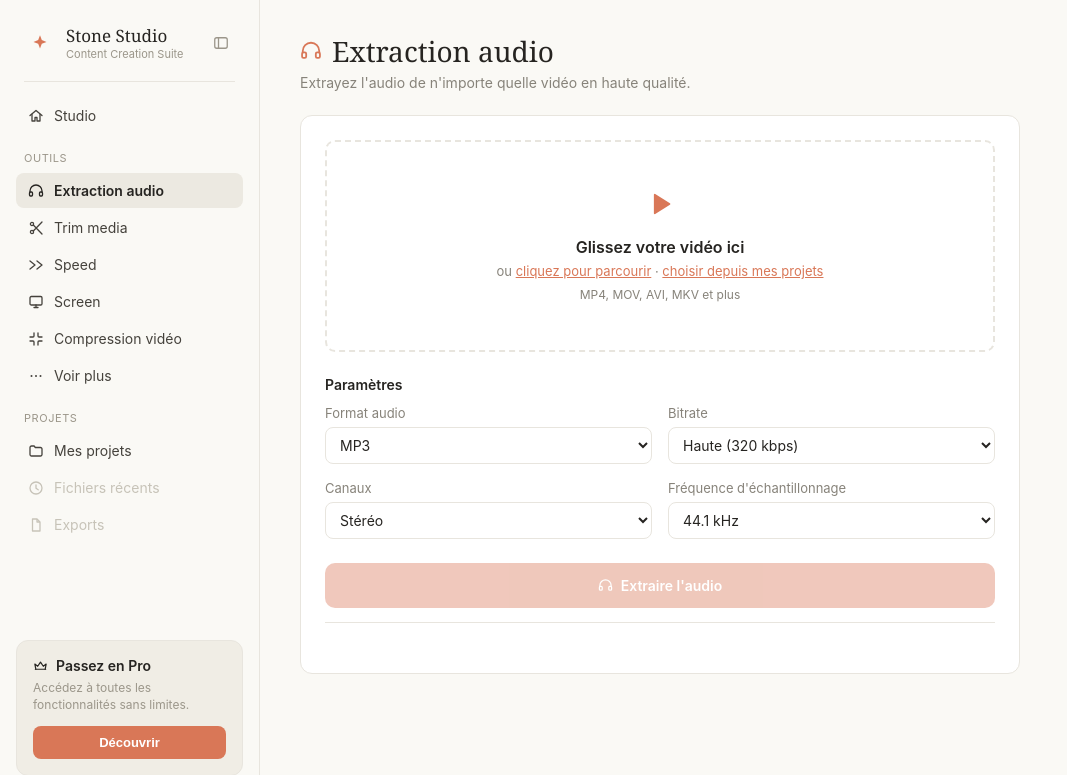
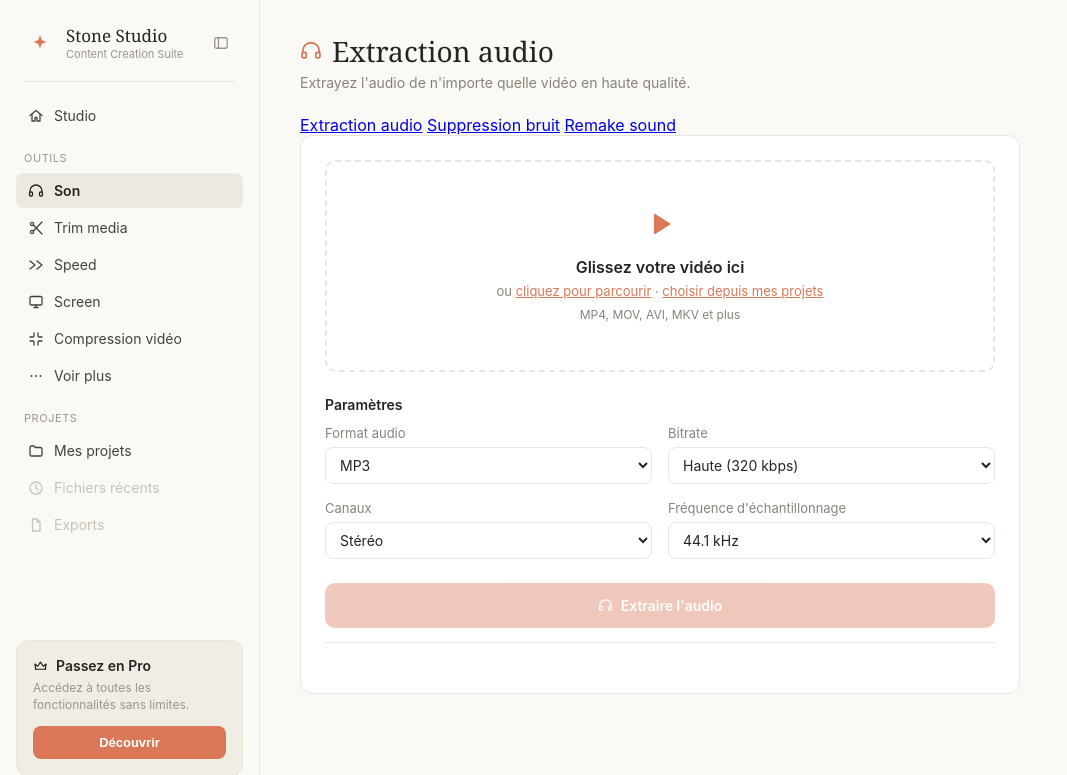
Before and after one commit to FabrichJean/Stone-Studio, a FastAPI app: page / in a window 1280 px wide. Shown: the top 775 px of the page, without its empty margins (0-1067 px from the left). Run offline with FastAPI, Linux system fonts and the light colour scheme; some libraries are stand-ins or nearby versions.

Commit message:
Group audio tools under a shared 'Son' nav section with sub-tabs
Update base.html nav so the audio nav item stays active for extract_audio, noise_removal, and remake_sound, and rename its label to 'Son'. Add a sub-tool-tabs navigation bar to index.html linking to Extraction audio, Suppression bruit, and Remake sound pages.

```diff
--- a/webapp/templates/base.html
+++ b/webapp/templates/base.html
@@ -39,9 +39,9 @@
       </a>
 
       <div class="nav-section-label">Outils</div>
-      <a class="nav-item {{ 'active' if active_tool == 'extract_audio' else '' }}" href="/" title="Extraction audio">
+      <a class="nav-item {{ 'active' if active_tool in ('extract_audio', 'noise_removal', 'remake_sound') else '' }}" href="/" title="Son">
         <span class="icon"><svg width="16" height="16" viewBox="0 0 16 16" fill="none" stroke="currentColor" stroke-width="1.3" stroke-linecap="round" stroke-linejoin="round"><path d="M2 9V8a6 6 0 0 1 12 0v1"/><rect x="1.5" y="9" width="3" height="4" rx="1"/><rect x="11.5" y="9" width="3" height="4" rx="1"/></svg></span>
-        <span class="nav-label">Extraction audio</span>
+        <span class="nav-label">Son</span>
       </a>
       <a class="nav-item {{ 'active' if active_tool == 'trim_media' else '' }}" href="/trim" title="Trim media">
         <span class="icon"><svg width="16" height="16" viewBox="0 0 16 16" fill="none" stroke="currentColor" stroke-width="1.3" stroke-linecap="round" stroke-linejoin="round"><circle cx="4" cy="4" r="1.6"/><circle cx="4" cy="12" r="1.6"/><path d="M5.3 5L14 14M5.3 11L14 2"/></svg></span>
@@ -59,7 +59,7 @@
         <span class="icon"><svg width="16" height="16" viewBox="0 0 16 16" fill="none" stroke="currentColor" stroke-width="1.3" stroke-linecap="round" stroke-linejoin="round"><path d="M6 2v3a1 1 0 0 1-1 1H2M10 2v3a1 1 0 0 0 1 1h3M6 14v-3a1 1 0 0 0-1-1H2M10 14v-3a1 1 0 0 1 1-1h3"/></svg></span>
         <span class="nav-label">Compression vidéo</span>
       </a>
-      <button type="button" id="moreToolsBtn" class="nav-item nav-item-btn {{ 'active' if active_tool in ('screen_record', 'noise_removal') else '' }}" title="Voir plus">
+      <button type="button" id="moreToolsBtn" class="nav-item nav-item-btn {{ 'active' if active_tool == 'screen_record' else '' }}" title="Voir plus">
         <span class="icon"><svg width="16" height="16" viewBox="0 0 16 16" fill="none" stroke="currentColor" stroke-width="1.3" stroke-linecap="round"><circle cx="3.5" cy="8" r="1" fill="currentColor" stroke="none"/><circle cx="8" cy="8" r="1" fill="currentColor" stroke="none"/><circle cx="12.5" cy="8" r="1" fill="currentColor" stroke="none"/></svg></span>
         <span class="nav-label">Voir plus</span>
       </button>
@@ -113,11 +113,11 @@
     </div>
 
     <div class="launcher-grid">
-      <a class="tool-tile {{ 'active' if active_tool == 'extract_audio' else '' }}" href="/" data-category="outils">
+      <a class="tool-tile {{ 'active' if active_tool in ('extract_audio', 'noise_removal', 'remake_sound') else '' }}" href="/" data-category="outils">
         <span class="tile-icon" style="background:#d97757">
           <svg width="24" height="24" viewBox="0 0 16 16" fill="none" stroke="#fff" stroke-width="1.3" stroke-linecap="round" stroke-linejoin="round"><path d="M2 9V8a6 6 0 0 1 12 0v1"/><rect x="1.5" y="9" width="3" height="4" rx="1"/><rect x="11.5" y="9" width="3" height="4" rx="1"/></svg>
         </span>
-        <span>Extraction audio</span>
+        <span>Son</span>
       </a>
       <a class="tool-tile {{ 'active' if active_tool == 'trim_media' else '' }}" href="/trim" data-category="outils">
         <span class="tile-icon" style="background:#3b82f6">
@@ -148,12 +148,6 @@
           <svg width="24" height="24" viewBox="0 0 16 16" fill="none" stroke="#fff" stroke-width="1.3" stroke-linecap="round" stroke-linejoin="round"><rect x="2" y="3" width="12" height="8" rx="1"/><path d="M6 14h4M8 11v3"/><circle cx="8" cy="7" r="1.5" fill="#fff" stroke="none"/></svg>
         </span>
         <span>Enregistrement écran</span>
-      </a>
-      <a class="tool-tile {{ 'active' if active_tool == 'noise_removal' else '' }}" href="/noise-removal" data-category="outils">
-        <span class="tile-icon" style="background:#22c55e">
-          <svg width="24" height="24" viewBox="0 0 16 16" fill="none" stroke="#fff" stroke-width="1.3" stroke-linecap="round" stroke-linejoin="round"><path d="M2 8h2l2-4v8l2-4h2l2 3v-6l2 3"/></svg>
-        </span>
-        <span>Suppression bruit</span>
       </a>
       <div class="tool-tile disabled" data-category="outils">
         <span class="tile-icon tile-icon-disabled">
--- a/webapp/templates/index.html
+++ b/webapp/templates/index.html
@@ -4,6 +4,12 @@
       <h1><span class="icon"><svg width="22" height="22" viewBox="0 0 16 16" fill="none" stroke="currentColor" stroke-width="1.3" stroke-linecap="round" stroke-linejoin="round"><path d="M2 9V8a6 6 0 0 1 12 0v1"/><rect x="1.5" y="9" width="3" height="4" rx="1"/><rect x="11.5" y="9" width="3" height="4" rx="1"/></svg></span> Extraction audio</h1>
       <p>Extrayez l'audio de n'importe quelle vidéo en haute qualité.</p>
     </header>
+
+    <nav class="sub-tool-tabs">
+      <a class="sub-tool-tab active" href="/">Extraction audio</a>
+      <a class="sub-tool-tab" href="/noise-removal">Suppression bruit</a>
+      <a class="sub-tool-tab" href="/remake-sound">Remake sound</a>
+    </nav>
 
     <div class="panels">
       <section class="panel">
```
